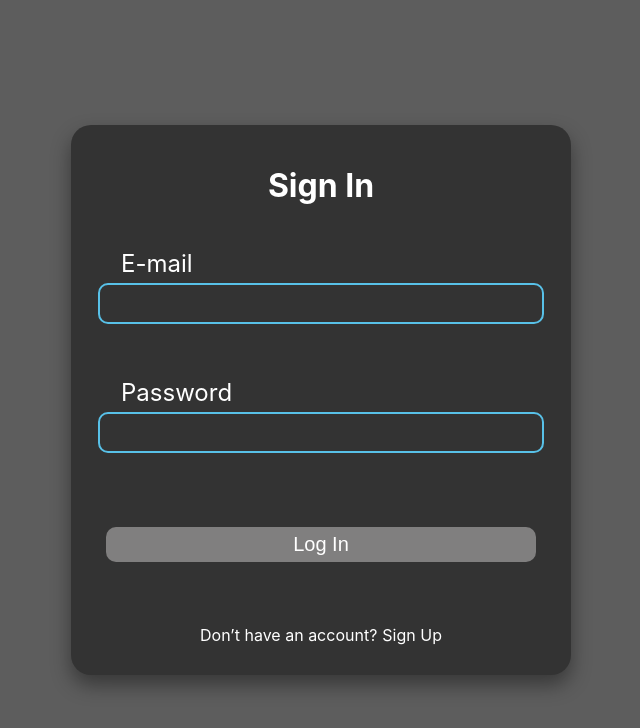
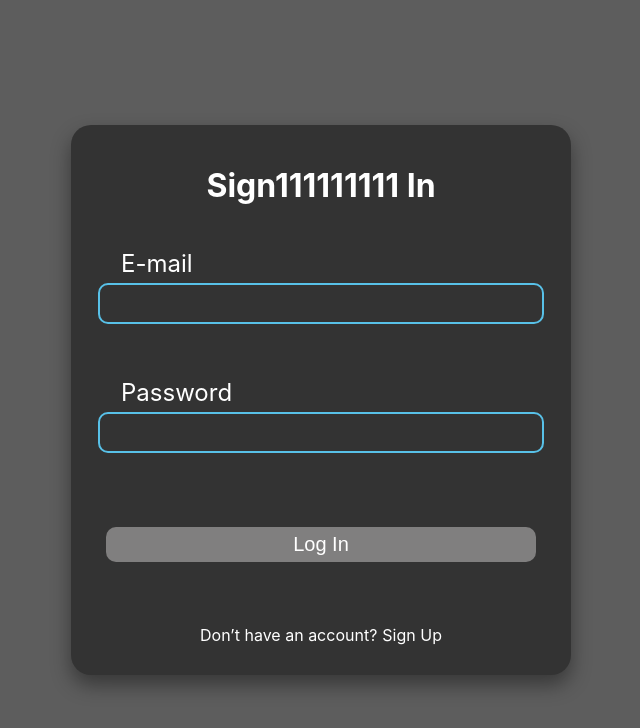
Before and after one commit to voin12K/PortfolioChat_FE, a React (Create React App) app in the folder chat-frontend/: page /auth in a window 1280 px wide. Shown: the top 728 px of the page, without its empty margins (319-959 px from the left). Built offline with nearby package versions, Linux system fonts and the light colour scheme; no server answers.

Commit message:
fix: correct title text in SignIn component for clarity

```diff
--- a/chat-frontend/src/components/ui/sign/signIn/signin.jsx
+++ b/chat-frontend/src/components/ui/sign/signIn/signin.jsx
@@ -71,7 +71,7 @@
     return (
         <div className="Login">
             <Toaster position="top-center" richColors />
-            <h1 className="Login-title">Sign In</h1>
+            <h1 className="Login-title">Sign111111111 In</h1>
             <form className="Login-form" onSubmit={handleSubmit}>
                 <div className="Login-emailall">
                     <p className="Login-email">E-mail</p>
```
